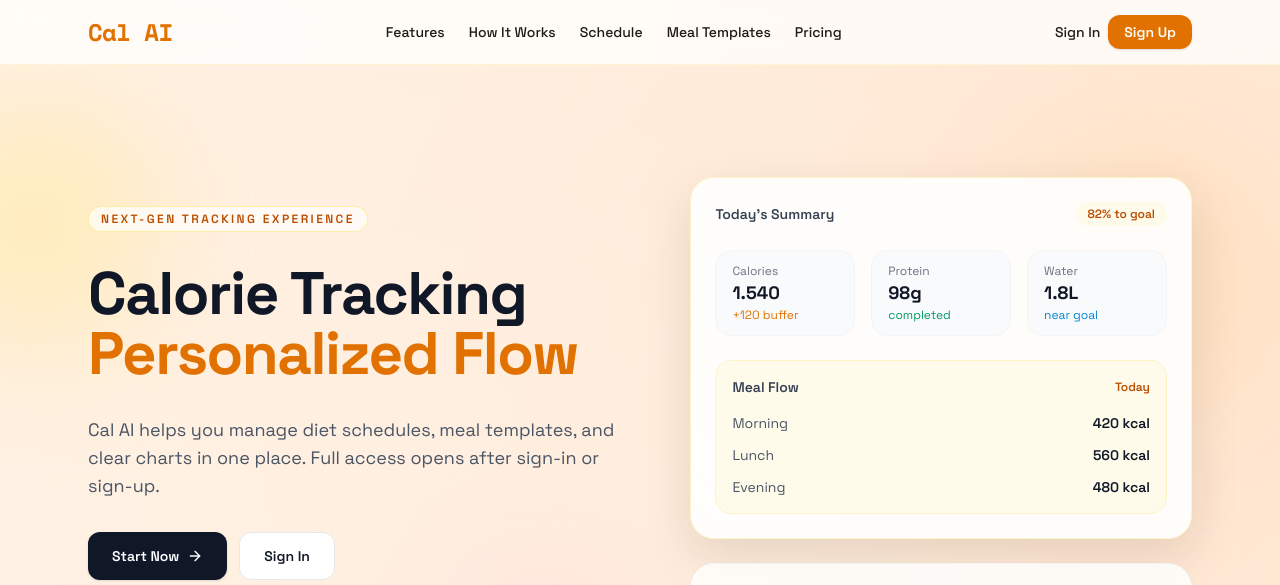
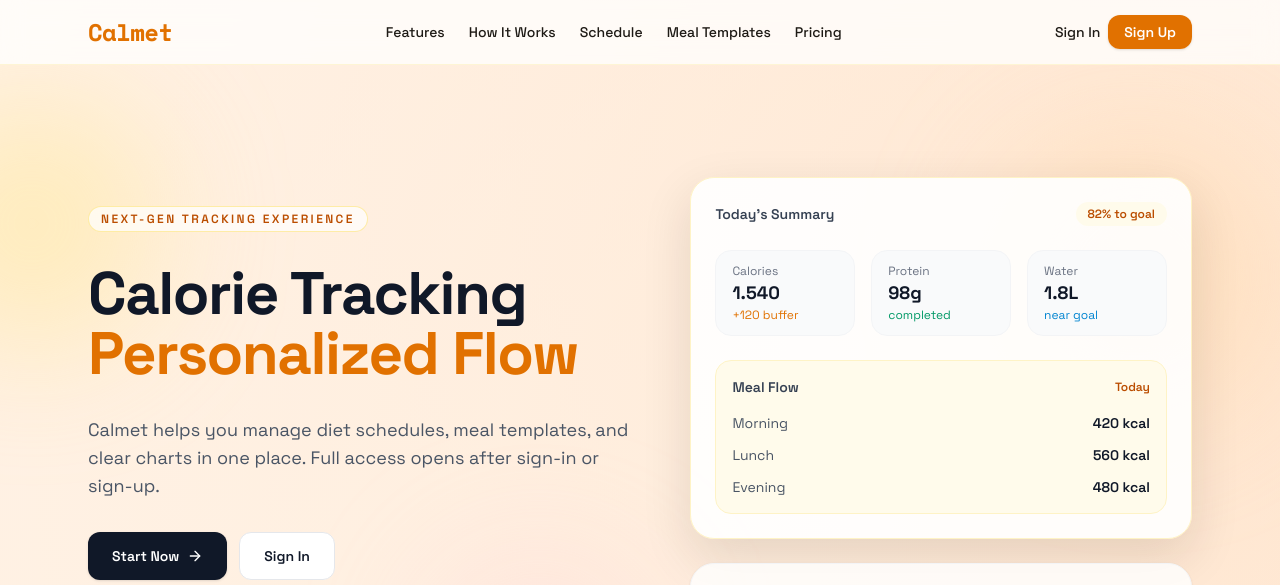
Before and after one commit to haliskoc/caori-app, a Next.js app: page / in a window 1280 px wide. Shown: the top 585 px of the page. Built offline with nearby package versions, Linux system fonts and the light colour scheme; no server answers.

Commit message:
feat: rename project from Cal AI to Calmet and update related strings in localization files

```diff
--- a/package.json
+++ b/package.json
@@ -1,5 +1,5 @@
 {
-  "name": "cal-ai",
+  "name": "calmet",
   "version": "0.1.0",
   "private": true,
   "scripts": {
--- a/src/app/report/page.tsx
+++ b/src/app/report/page.tsx
@@ -583,7 +583,7 @@ export default function ReportPage() {
  </head>
         <body>
           <div class="cover-page">
-            <div class="cover-title">Cal AI</div>
+            <div class="cover-title">Calmet</div>
             <h1>${t("Performans Özeti")}</h1>
             <p>${escapeHtml(name)} • ${escapeHtml(rangeLabel)}</p>
             <p>${escapeHtml(formatDateFull(report.startDate))} - ${escapeHtml(formatDateFull(report.endDate))}</p>
@@ -746,8 +746,7 @@ export default function ReportPage() {
         <div class="section-icon" aria-hidden="true"></div>
         <h2 class="section-title">${t("Kişisel Yorumlar")}</h2>
       </div>
-      ${
-        insights.length === 0
+      ${insights.length === 0
         ? `<div class="insight-empty">${t(
           "Henüz kişisel analiz yok. Daha fazla kayıt ekleyin."
         )}</div>`
@@ -1233,7 +1232,7 @@ export default function ReportPage() {
 
   <div class="page-content" style="padding: 20mm;">
     <div class="page-header">
-      <div class="page-header-logo">Cal AI</div>
+      <div class="page-header-logo">Calmet</div>
       <div class="page-header-info">${escapeHtml(name)} • ${new Date().toLocaleDateString(intlLocale)}</div>
     </div>
 
@@ -1284,8 +1283,7 @@ export default function ReportPage() {
       </div>
     </div>
 
-    ${
-      report.effectiveDays.length > 0
+    ${report.effectiveDays.length > 0
         ? `
     <div class="section">
       <div class="section-header">
@@ -1298,8 +1296,7 @@ export default function ReportPage() {
             (day) => `
           <div class="stat-card" style="text-align: center; background: #fdfaf5">
             <div class="stat-card-label">${formatShortDate(day.date)}</div>
-            <div class="stat-card-value" style="justify-content: center; color: #ff7a00">%${
-              day.score
+            <div class="stat-card-value" style="justify-content: center; color: #ff7a00">%${day.score
               }</div>
             <div style="font-size: 10px; color: #999; margin-top: 8px;">${formatNumber(
                 day.caloriesIn
@@ -1321,8 +1318,7 @@ export default function ReportPage() {
           <h2 class="section-title">${t("Beslenme Tercihleri")}</h2>
         </div>
         <div class="stat-card" style="padding: 10px 20px;">
-          ${
-            report.topFoods.length > 0
+          ${report.topFoods.length > 0
         ? report.topFoods
           .map(
             (food) => `
@@ -1347,8 +1343,7 @@ export default function ReportPage() {
           <h2 class="section-title">${t("Aktivite Özeti")}</h2>
         </div>
         <div class="stat-card" style="padding: 10px 20px;">
-          ${
-            report.topActivities.length > 0
+          ${report.topActivities.length > 0
         ? report.topActivities
           .map(
             (act) => `
@@ -1356,8 +1351,7 @@ export default function ReportPage() {
               <div style="font-size: 14px; font-weight: 600;">${escapeHtml(
               act.activityType
             )}</div>
-              <div style="font-size: 13px; font-weight: 700; color: #ff7a00;">${
-                act.durationMin
+              <div style="font-size: 13px; font-weight: 700; color: #ff7a00;">${act.durationMin
               } dk</div>
             </div>
           `
@@ -1465,7 +1459,7 @@ export default function ReportPage() {
 
     <div class="footer">
       <div>CAL AI • ANALYTICS ENGINE v2.0</div>
-      <div>${new Date().getFullYear()} © Cal AI. Tüm hakları saklıdır.</div>
+      <div>${new Date().getFullYear()} © Calmet. Tüm hakları saklıdır.</div>
     </div>
   </div>
 </body>
@@ -1605,7 +1599,7 @@ export default function ReportPage() {
       {/* Print Cover Page */}
       <div className="hidden print:block print-cover-page">
         <div className="flex flex-col items-center justify-center text-center py-20 min-h-[290mm]">
-          <div className="mb-4 text-[80px] font-extrabold text-[#ff7a00] leading-none">Cal AI</div>
+          <div className="mb-4 text-[80px] font-extrabold text-[#ff7a00] leading-none">Calmet</div>
           <h2 className="mb-2 text-3xl font-bold text-ink tracking-widest uppercase">{t("Performans Analizi")}</h2>
           <p className="mb-2 text-xl text-muted font-medium">{name}</p>
           <p className="mb-8 text-lg text-muted">{rangeLabel}</p>
@@ -1661,8 +1655,7 @@ export default function ReportPage() {
           <button
             key={section.key}
             onClick={() => setActiveSection(section.key)}
-            className={`rounded-full px-3 py-1 text-[11px] font-semibold transition ${
-              activeSection === section.key
+            className={`rounded-full px-3 py-1 text-[11px] font-semibold transition ${activeSection === section.key
                 ? "bg-accent text-white"
                 : "border border-amber-100 bg-white text-amber-700"
               }`}
--- a/src/locales/en.json
+++ b/src/locales/en.json
@@ -123,11 +123,11 @@
   "CSV içinde kayıt bulunamadı.": "No entries found in the CSV.",
   "CSV okunamadı. Formatı kontrol edin.": "Could not read CSV. Check the format.",
   "CSV İçe Aktar": "Import CSV",
-  "Cal AI": "Cal AI",
-  "Cal AI - Manuel Takip": "Cal AI - Manual Tracking",
-  "Cal AI Hatırlatma": "Cal AI Reminder",
-  "Cal AI Rapor": "Cal AI Report",
-  "Cal AI; diyet takvimi, ogun sablonlari ve net grafiklerle saglik hedeflerinizi tek merkezden yonetmenizi saglar. Giris veya kayit sonrasi uygulama tam erisime acilir.": "Cal AI helps you manage diet schedules, meal templates, and clear charts in one place. Full access opens after sign-in or sign-up.",
+  "Cal AI": "Calmet",
+  "Cal AI - Manuel Takip": "Calmet - Manual Tracking",
+  "Cal AI Hatırlatma": "Calmet Reminder",
+  "Cal AI Rapor": "Calmet Report",
+  "Cal AI; diyet takvimi, ogun sablonlari ve net grafiklerle saglik hedeflerinizi tek merkezden yonetmenizi saglar. Giris veya kayit sonrasi uygulama tam erisime acilir.": "Calmet helps you manage diet schedules, meal templates, and clear charts in one place. Full access opens after sign-in or sign-up.",
   "Carsamba": "Wednesday",
   "Cihazdaki kayıtları taşı": "Transfer local entries",
   "Daha yumuşak ve sakin tonlar.": "Softer, calmer tones.",
@@ -609,7 +609,7 @@
   "{value} öğün/gün": "{value} meals/day",
   "{value}%": "{value}%",
   "{value}/{threshold} gün": "{value}/{threshold} days",
-  "© 2026 Cal AI. Tum haklari saklidir.": "© 2026 Cal AI. All rights reserved.",
+  "© 2026 Cal AI. Tum haklari saklidir.": "© 2026 Calmet. All rights reserved.",
   "Çıkış": "Sign Out",
   "Öne Çıkan Aktiviteler": "Top Activities",
   "Öne Çıkan Öğünler": "Top Meals",
@@ -743,7 +743,7 @@
   "Paylaşmak için giriş yapın.": "Sign in to share.",
   "Paylaşım oluşturulamadı.": "Share could not be created.",
   "Paylaşım bağlantısı hazır.": "Share link is ready.",
-  "Cal AI • {date}": "Cal AI • {date}",
+  "Cal AI • {date}": "Calmet • {date}",
   "Paylaşılıyor...": "Sharing...",
   "Paylaş": "Share",
   "Paylaşım Bağlantısı": "Share Link",
--- a/src/locales/tr.json
+++ b/src/locales/tr.json
@@ -123,11 +123,11 @@
   "CSV içinde kayıt bulunamadı.": "CSV içinde kayıt bulunamadı.",
   "CSV okunamadı. Formatı kontrol edin.": "CSV okunamadı. Formatı kontrol edin.",
   "CSV İçe Aktar": "CSV İçe Aktar",
-  "Cal AI": "Cal AI",
-  "Cal AI - Manuel Takip": "Cal AI - Manuel Takip",
-  "Cal AI Hatırlatma": "Cal AI Hatırlatma",
-  "Cal AI Rapor": "Cal AI Rapor",
-  "Cal AI; diyet takvimi, ogun sablonlari ve net grafiklerle saglik hedeflerinizi tek merkezden yonetmenizi saglar. Giris veya kayit sonrasi uygulama tam erisime acilir.": "Cal AI; diyet takvimi, öğün şablonları ve net grafiklerle sağlık hedeflerinizi tek merkezden yönetmenizi sağlar. Giriş veya kayıt sonrası uygulama tam erişime açılır.",
+  "Cal AI": "Calmet",
+  "Cal AI - Manuel Takip": "Calmet - Manuel Takip",
+  "Cal AI Hatırlatma": "Calmet Hatırlatma",
+  "Cal AI Rapor": "Calmet Rapor",
+  "Cal AI; diyet takvimi, ogun sablonlari ve net grafiklerle saglik hedeflerinizi tek merkezden yonetmenizi saglar. Giris veya kayit sonrasi uygulama tam erisime acilir.": "Calmet; diyet takvimi, öğün şablonları ve net grafiklerle sağlık hedeflerinizi tek merkezden yönetmenizi sağlar. Giriş veya kayıt sonrası uygulama tam erişime açılır.",
   "Carsamba": "Çarşamba",
   "Cihazdaki kayıtları taşı": "Cihazdaki kayıtları taşı",
   "Daha yumuşak ve sakin tonlar.": "Daha yumuşak ve sakin tonlar.",
@@ -590,7 +590,7 @@
   "{value} öğün/gün": "{value} öğün/gün",
   "{value}%": "{value}%",
   "{value}/{threshold} gün": "{value}/{threshold} gün",
-  "© 2026 Cal AI. Tum haklari saklidir.": "© 2026 Cal AI. Tum haklari saklidir.",
+  "© 2026 Cal AI. Tum haklari saklidir.": "© 2026 Calmet. Tüm hakları saklıdır.",
   "Çıkış": "Çıkış",
   "Öne Çıkan Aktiviteler": "Öne Çıkan Aktiviteler",
   "Öne Çıkan Öğünler": "Öne Çıkan Öğünler",
```
Lines whose indentation alone changed are shown as unchanged.
